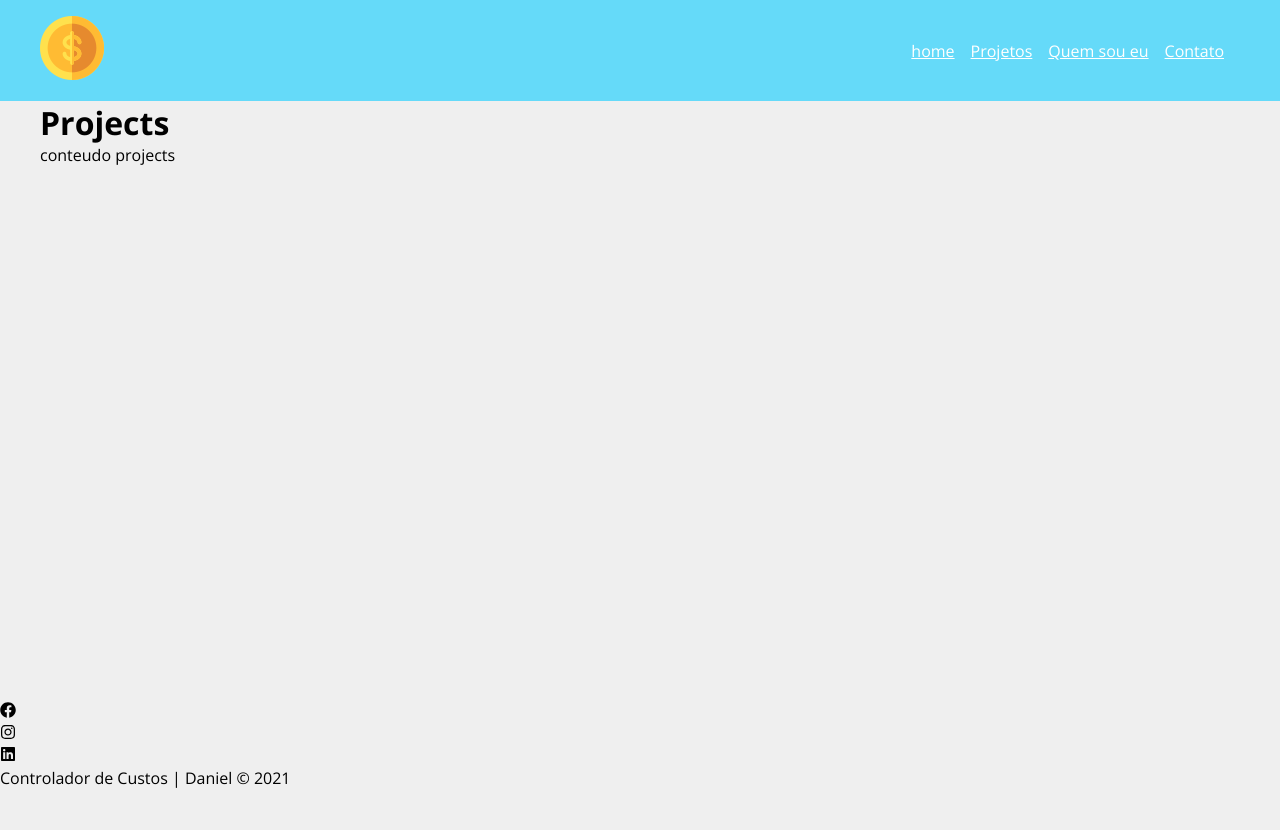
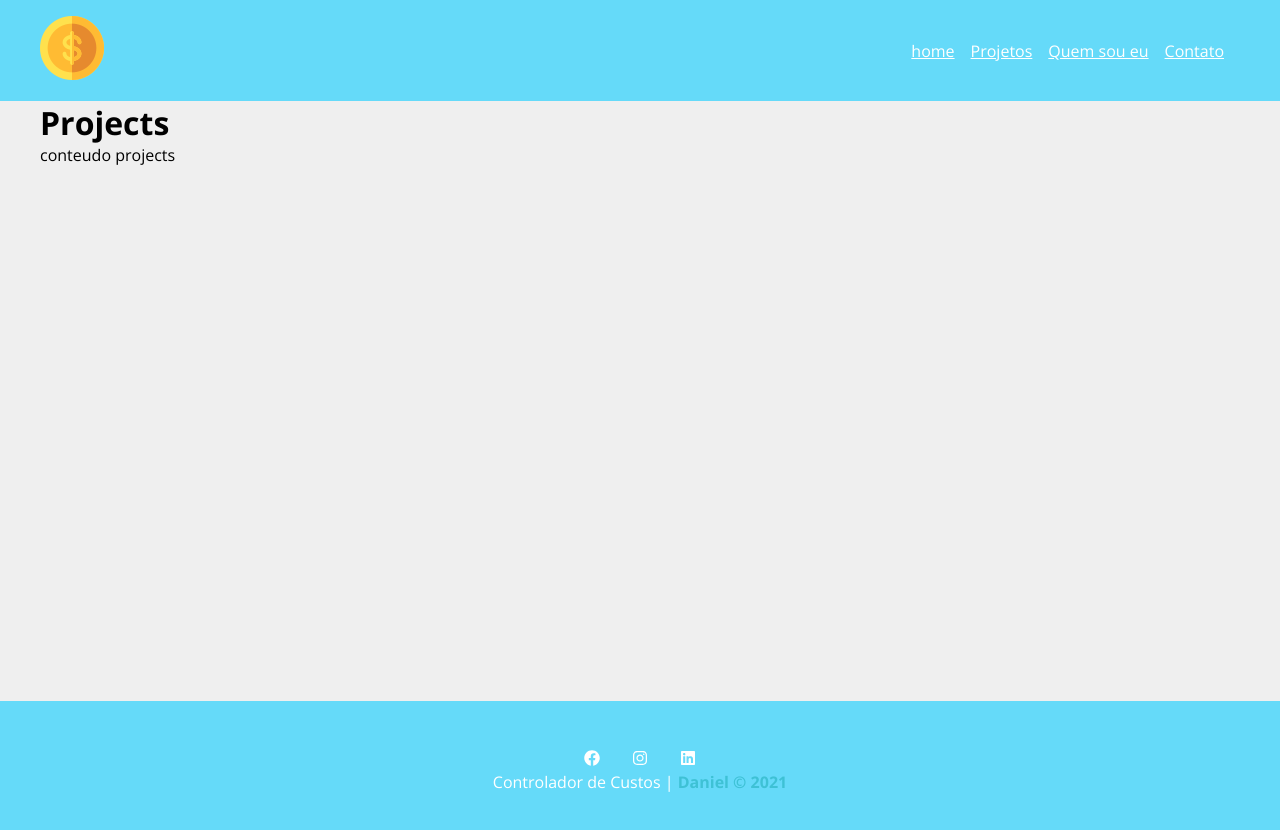
Before and after one commit to DanielmGomes/ControladorCusto, a React (Create React App) app: page /projects in a window 1280 px wide. Shown: the top 830 px of the page. Before the commit the page ends 800 px from the top, so only its background shows below. Built offline with nearby package versions, Linux system fonts and the light colour scheme.

Commit message:
styles footer

```diff
--- a/src/components/layout/Footer.js
+++ b/src/components/layout/Footer.js
@@ -5,8 +5,8 @@ function Footer() {
 
   return(
 
-    <footer>
-      <ul>
+    <footer className={styles.footer}>
+      <ul className={styles.social_list}>
         <li>
           <FaFacebook />
         </li>
@@ -18,7 +18,7 @@ function Footer() {
         </li>
       </ul>
 
-      <p>Controlador de Custos | <span>Daniel &copy; 2021</span></p>
+      <p className={styles.copy_right}>Controlador de Custos | <span>Daniel &copy; 2021</span></p>
 
     </footer>
 
--- a/src/components/layout/Footer.module.css
+++ b/src/components/layout/Footer.module.css
@@ -0,0 +1,30 @@
+.footer {
+	background-color: #65DAF9;
+	color: #FFF;
+	padding: 3em;
+	text-align: center;
+}
+
+.social_list {
+	display: flex;
+	justify-content: center;
+	list-style-type: none;
+}
+
+.social_list li {
+	margin: 0 1em;
+}
+
+.social_list li:hover {
+	color: #3EC1D5;
+}
+
+.social_list svg {
+	font-size: 1.sem;
+	cursor: pointer;
+}
+
+.copy_right span {
+	font-weight: bold;
+	color: #3EC1D5;
+}
--- a/src/components/layout/Navbar.module.css
+++ b/src/components/layout/Navbar.module.css
@@ -21,5 +21,5 @@
 }
 
 .item a:hover {
-	color: #FFBB33;
+	color: #3EC1D5;
 }
```
